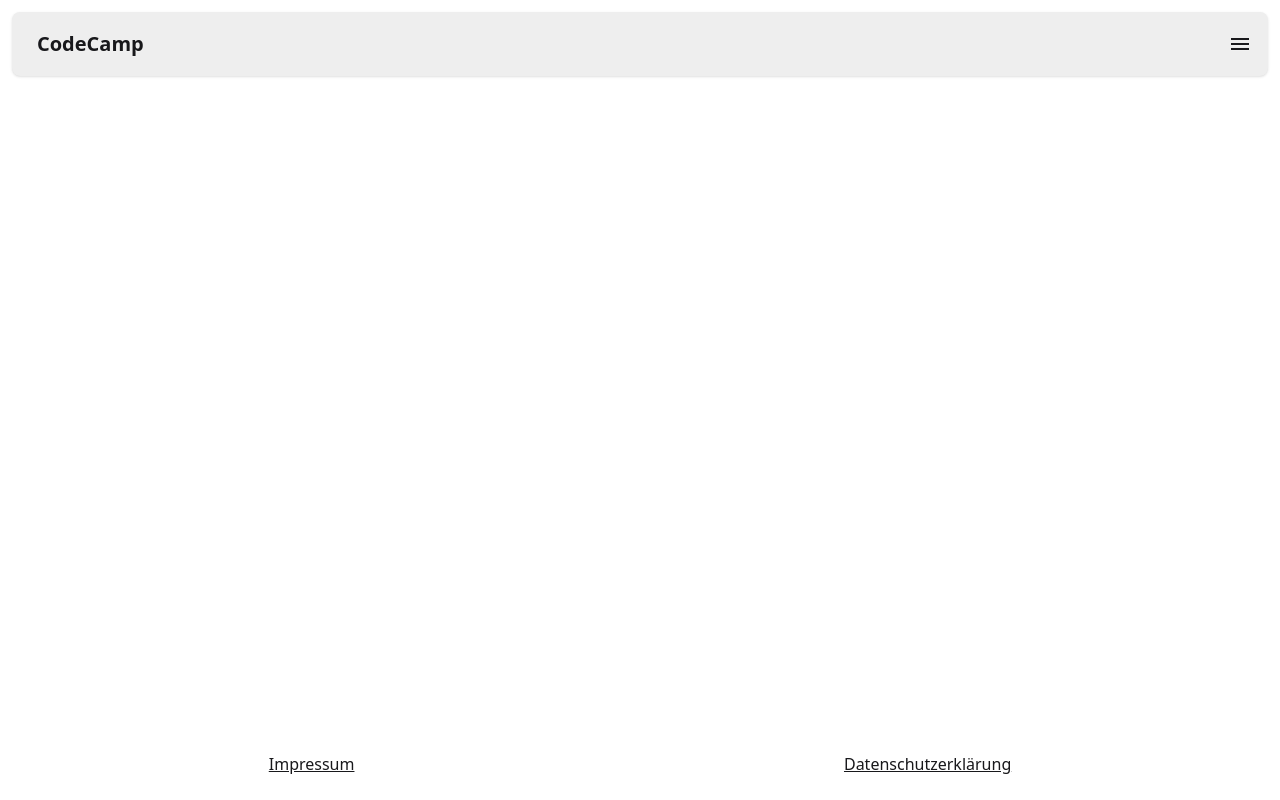
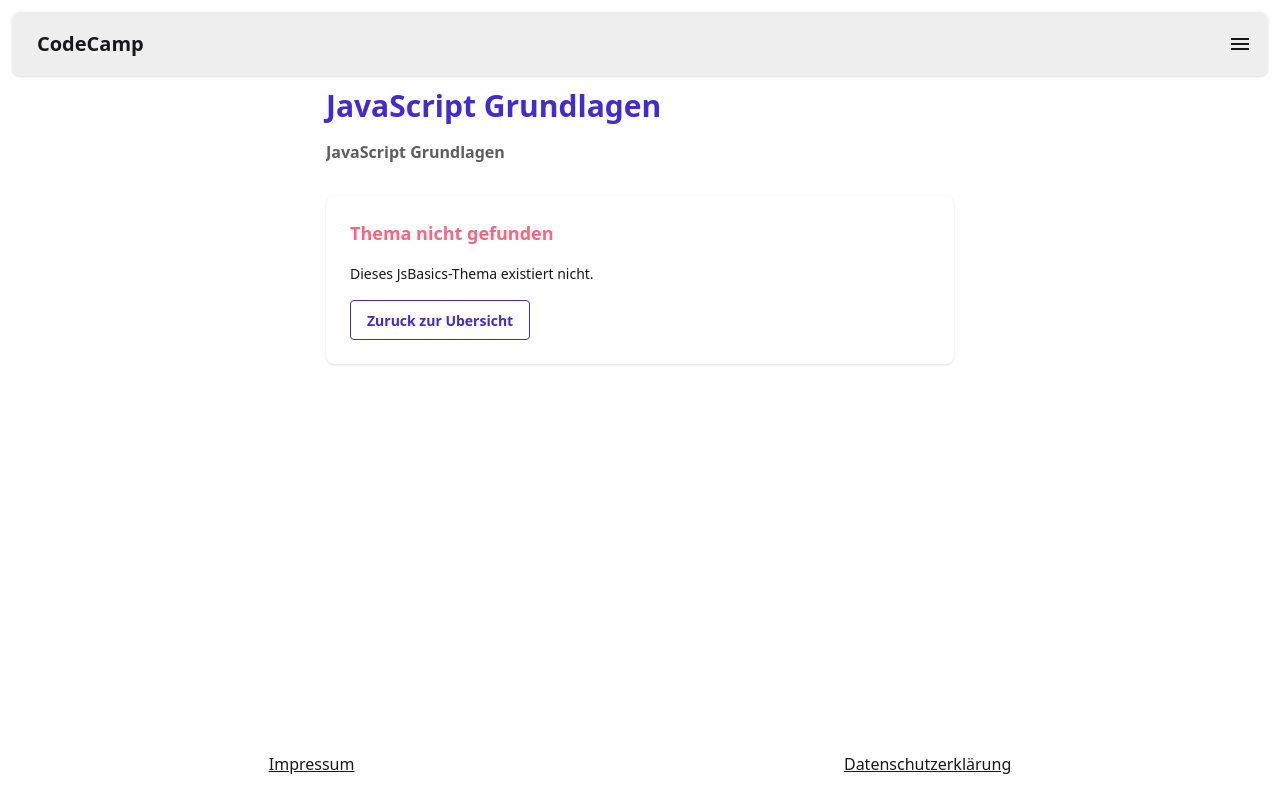
Before and after one commit to digilab08/codecamp, a Vue app: page /js-basics/1 in a window 1280 px wide. Built offline with nearby package versions, Linux system fonts and the light colour scheme.

Commit message:
feat: Added point counting and generalized js-basics lections

```diff
--- /dev/null
+++ b/src/data/jsBasicsChallenges.js
@@ -0,0 +1,44 @@
+export const jsBasicsTopics = [
+  {
+    id: 'variablen',
+    title: 'Variablen',
+    storagePrefix: 'js-basics-variablen',
+    challenges: [
+      {
+        id: 'var-1',
+        title: 'Variable lesen',
+        text: 'Eine Variable speichert einen Wert. Hier wird eine Variable `name` erstellt.',
+        code: `let name = 'Sam';`,
+        question: 'Welchen Wert hat die Variable name nach der Zuweisung?',
+        correctAnswer: 'Sam',
+        maxPoints: 10,
+      },
+      {
+        id: 'var-2',
+        title: 'Wert ändern',
+        text: 'Mit einer neuen Zuweisung kann sich der Inhalt einer Variable ändern.',
+        code: `let points = 2;
+points = points + 3;`,
+        question: 'Welchen Wert hat die Variable points nach diesem Vorgang?',
+        correctAnswer: '5',
+        maxPoints: 10,
+      },
+      {
+        id: 'var-3',
+        title: 'Rechnen mit mehreren Variablen',
+        text: 'Du kannst mehrere Variablen zusammen in einer Rechnung verwenden.',
+        code: `let apples = 4;
+let pears = 3;
+let fruits = apples + pears;`,
+        question: 'Welchen Wert hat die Variable fruits nach diesem Vorgang?',
+        correctAnswer: '7',
+        maxPoints: 10,
+      },
+    ],
+  },
+]
+
+export const buildChallengeStorageName = (topic, challenge) =>
+  `${topic.storagePrefix}-${challenge.id}`
+
+export const buildJsBasicsTopicRoute = (topicId) => `/js-basics/${topicId}`
--- a/src/router/index.js
+++ b/src/router/index.js
@@ -34,9 +34,9 @@ const router = createRouter({
           component: () => import('../views/JsBasics/OverviewView.vue'),
         },
         {
-          path: 'variablen',
-          name: 'JSBasicsVariablen',
-          component: () => import('../views/JsBasics/VariablesView.vue'),
+          path: ':topicId',
+          name: 'JSBasicsTopic',
+          component: () => import('../views/JsBasics/TopicView.vue'),
         },
       ],
     },
--- /dev/null
+++ b/src/stores/jsBasicsPoints.js
@@ -0,0 +1,57 @@
+import { computed } from 'vue'
+import { defineStore } from 'pinia'
+import { usePointStorage } from '@/composables/usePointStorage'
+import {
+  jsBasicsTopics,
+  buildChallengeStorageName,
+  buildJsBasicsTopicRoute,
+} from '@/data/jsBasicsChallenges'
+
+export const useJsBasicsPointsStore = defineStore('jsBasicsPoints', () => {
+  const { entries } = usePointStorage('points-by-name')
+
+  const topicProgress = computed(() =>
+    jsBasicsTopics.map((topic) => {
+      let receivedPoints = 0
+      let maxPoints = 0
+      let solvedChallenges = 0
+
+      for (const challenge of topic.challenges) {
+        maxPoints += challenge.maxPoints
+
+        const key = buildChallengeStorageName(topic, challenge)
+        const entry = entries.value[key]
+        const received = entry?.receivedPoints ?? -1
+
+        if (received >= 0) {
+          receivedPoints += received
+          solvedChallenges += 1
+        }
+      }
+
+      return {
+        id: topic.id,
+        title: topic.title,
+        route: buildJsBasicsTopicRoute(topic.id),
+        receivedPoints,
+        maxPoints,
+        solvedChallenges,
+        challengeCount: topic.challenges.length,
+      }
+    }),
+  )
+
+  const totalReceivedPoints = computed(() =>
+    topicProgress.value.reduce((sum, topic) => sum + topic.receivedPoints, 0),
+  )
+
+  const totalMaxPoints = computed(() =>
+    topicProgress.value.reduce((sum, topic) => sum + topic.maxPoints, 0),
+  )
+
+  return {
+    topicProgress,
+    totalReceivedPoints,
+    totalMaxPoints,
+  }
+})
--- a/src/views/JsBasics/OverviewView.vue
+++ b/src/views/JsBasics/OverviewView.vue
@@ -1,13 +1,42 @@
+<script setup>
+import { storeToRefs } from 'pinia'
+import { useJsBasicsPointsStore } from '@/stores/jsBasicsPoints'
+
+const jsBasicsPointsStore = useJsBasicsPointsStore()
+const { topicProgress, totalReceivedPoints, totalMaxPoints } = storeToRefs(jsBasicsPointsStore)
+</script>
+
 <template>
   <div class="card bg-base-100 shadow">
     <div class="card-body gap-4">
       <h2 class="card-title text-2xl text-primary">Übersicht</h2>
       <p>Wähle ein Thema aus, um mit den JavaScript-Grundlagen zu starten.</p>
 
-      <div class="flex flex-col gap-2">
-        <RouterLink to="/js-basics/variablen" class="btn btn-outline btn-primary w-fit">
-          Zu Variablen
-        </RouterLink>
+      <div class="stats bg-base-200 w-fit">
+        <div class="stat">
+          <div class="stat-title">Gesamtpunkte</div>
+          <div class="stat-value text-primary">{{ totalReceivedPoints }}</div>
+          <div class="stat-desc">von {{ totalMaxPoints }} erreichbaren Punkten</div>
+        </div>
+      </div>
+
+      <div class="flex flex-col gap-3">
+        <div
+          v-for="topic in topicProgress"
+          :key="topic.id"
+          class="flex flex-col gap-2 rounded-box border border-base-300 p-4"
+        >
+          <div class="flex items-center justify-between gap-4">
+            <h3 class="font-semibold">{{ topic.title }}</h3>
+            <span class="badge badge-outline">{{ topic.receivedPoints }} / {{ topic.maxPoints }} Punkte</span>
+          </div>
+          <p class="text-sm opacity-80">
+            Gelöst: {{ topic.solvedChallenges }} von {{ topic.challengeCount }} Aufgaben
+          </p>
+          <RouterLink :to="topic.route" class="btn btn-outline btn-primary w-fit">
+            Zu {{ topic.title }}
+          </RouterLink>
+        </div>
       </div>
     </div>
   </div>
--- /dev/null
+++ b/src/views/JsBasics/TopicView.vue
@@ -0,0 +1,50 @@
+<script setup>
+import { computed } from 'vue'
+import { useRoute } from 'vue-router'
+import Breadcrumbs from '@/components/Breadcrumbs.vue'
+import ChallengeCard from '@/components/ChallengeCard.vue'
+import { jsBasicsTopics, buildJsBasicsTopicRoute } from '@/data/jsBasicsChallenges'
+
+const route = useRoute()
+
+const topic = computed(() => jsBasicsTopics.find((entry) => entry.id === route.params.topicId))
+
+const breadcrumbItems = computed(() => {
+  if (!topic.value) {
+    return { 'JavaScript Grundlagen': '/js-basics' }
+  }
+
+  return {
+    'JavaScript Grundlagen': '/js-basics',
+    [topic.value.title]: buildJsBasicsTopicRoute(topic.value.id),
+  }
+})
+</script>
+
+<template>
+  <div class="flex flex-col gap-6">
+    <Breadcrumbs :items="breadcrumbItems" />
+
+    <template v-if="topic">
+      <h2 class="text-2xl font-semibold text-primary">{{ topic.title }}</h2>
+
+      <ChallengeCard
+        v-for="challenge in topic.challenges"
+        :key="challenge.id"
+        :challenge="challenge"
+        :storage-prefix="topic.storagePrefix"
+        language="javascript"
+      />
+    </template>
+
+    <div v-else class="card bg-base-100 shadow">
+      <div class="card-body gap-4">
+        <h2 class="card-title text-error">Thema nicht gefunden</h2>
+        <p>Dieses JsBasics-Thema existiert nicht.</p>
+        <RouterLink to="/js-basics" class="btn btn-outline btn-primary w-fit">
+          Zuruck zur Ubersicht
+        </RouterLink>
+      </div>
+    </div>
+  </div>
+</template>
--- a/src/views/JsBasics/VariablesView.vue
+++ /dev/null
@@ -1,54 +0,0 @@
-<script setup>
-import ChallengeCard from '@/components/ChallengeCard.vue'
-import Breadcrumbs from '@/components/Breadcrumbs.vue'
-
-const variableChallenges = [
-  {
-    id: 'var-1',
-    title: 'Variable lesen',
-    text: 'Eine Variable speichert einen Wert. Hier wird eine Variable `name` erstellt.',
-    code: `let name = 'Sam';`,
-    question: 'Welchen Wert hat die Variable name nach der Zuweisung?',
-    correctAnswer: 'Sam',
-    maxPoints: 10,
-  },
-  {
-    id: 'var-2',
-    title: 'Wert ändern',
-    text: 'Mit einer neuen Zuweisung kann sich der Inhalt einer Variable ändern.',
-    code: `let points = 2;
-points = points + 3;`,
-    question: 'Welchen Wert hat die Variable points nach diesem Vorgang?',
-    correctAnswer: '5',
-    maxPoints: 10,
-  },
-  {
-    id: 'var-3',
-    title: 'Rechnen mit mehreren Variablen',
-    text: 'Du kannst mehrere Variablen zusammen in einer Rechnung verwenden.',
-    code: `let apples = 4;
-let pears = 3;
-let fruits = apples + pears;`,
-    question: 'Welchen Wert hat die Variable fruits nach diesem Vorgang?',
-    correctAnswer: '7',
-    maxPoints: 10,
-  },
-]
-</script>
-
-<template>
-  <div class="flex flex-col gap-6">
-    <Breadcrumbs
-      :items="{ 'JavaScript Grundlagen': '/js-basics', Variablen: '/js-basics/variablen' }"
-    />
-    <h2 class="text-2xl font-semibold text-primary">Variablen</h2>
-
-    <ChallengeCard
-      v-for="challenge in variableChallenges"
-      :key="challenge.id"
-      :challenge="challenge"
-      storage-prefix="js-basics-variablen"
-      language="javascript"
-    />
-  </div>
-</template>
```
